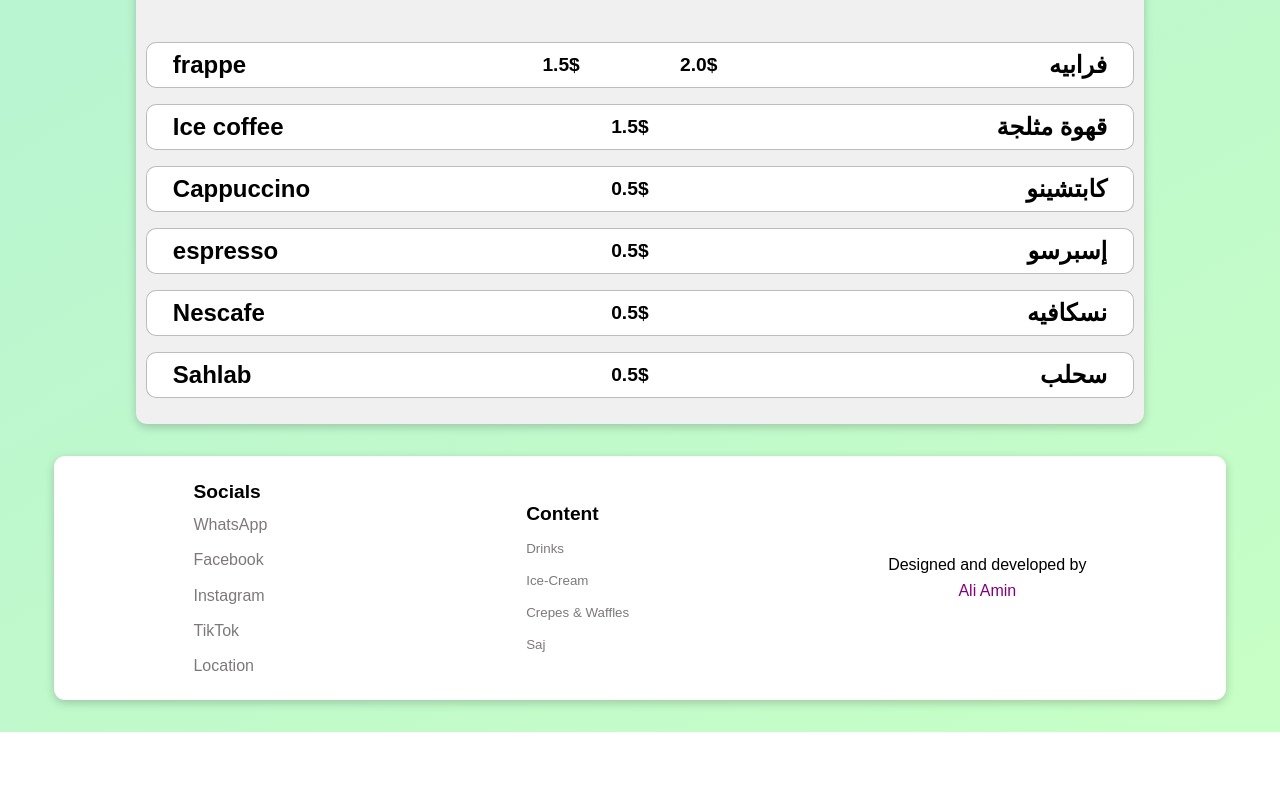
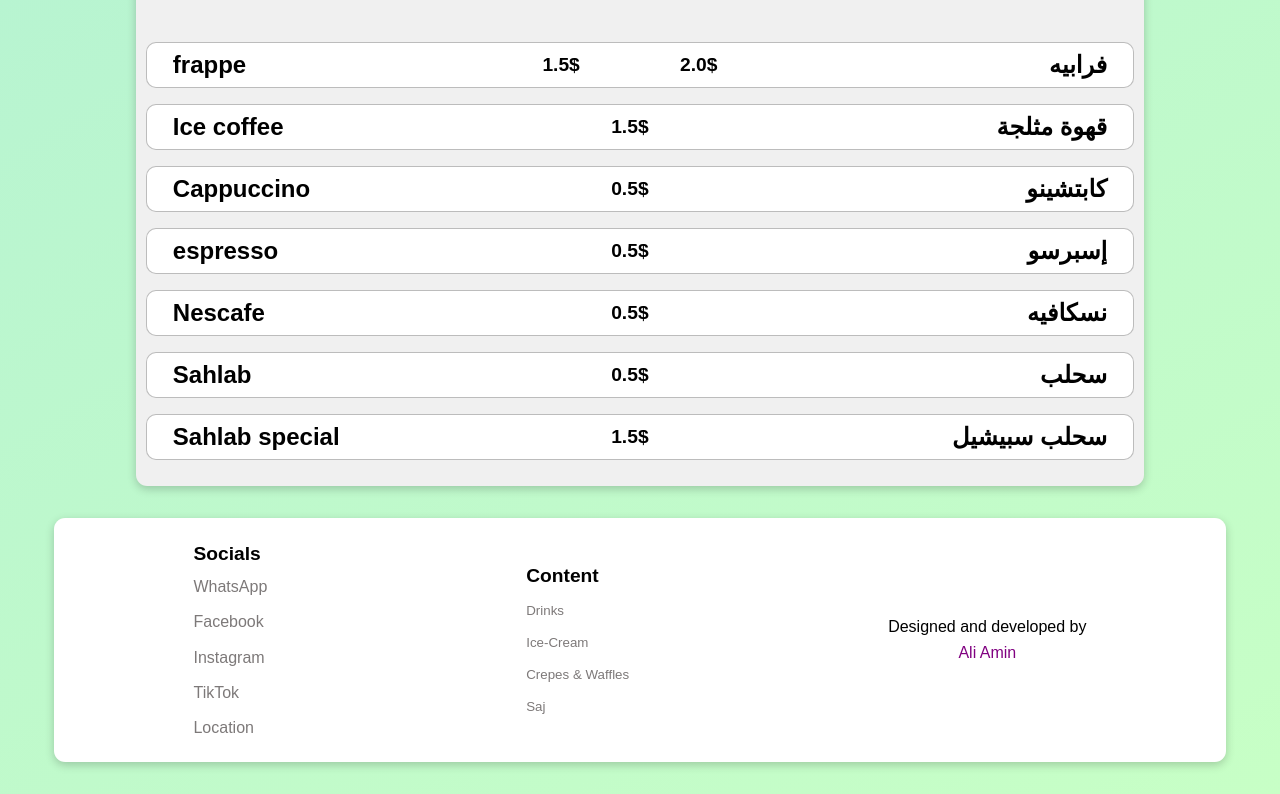
Before and after one commit to substro/Juice-Fuel, a React (Vite) app: page / in a window 1280 px wide. Shown: the part 2151-2945 px from the top of the page. Before the commit the page ends 2883 px from the top, so only its background shows below. Built offline with nearby package versions, Linux system fonts and the light colour scheme; a web font is replaced by a local one.

Commit message:
Update Drinks.js

```diff
--- a/src/Data/Drinks.js
+++ b/src/Data/Drinks.js
@@ -625,4 +625,17 @@ export const coffeeData = [
 			},
 		],
 	},
+	{
+		id: 6,
+		name: {
+			en: "Sahlab special",
+			ar: "سحلب سبيشيل",
+		},
+		sizes: [
+			{
+				name: "Small",
+				price: "1.5$",
+			},
+		],
+	},
 ];
```
